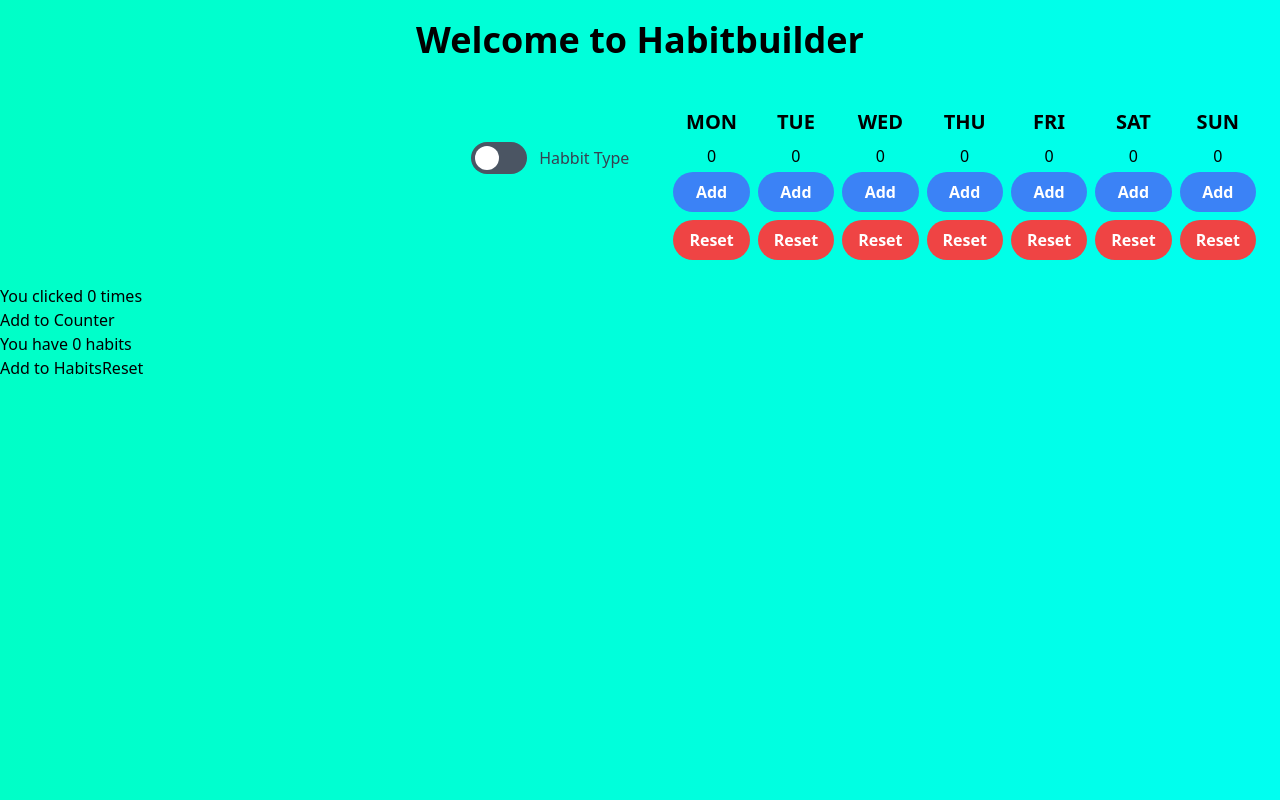
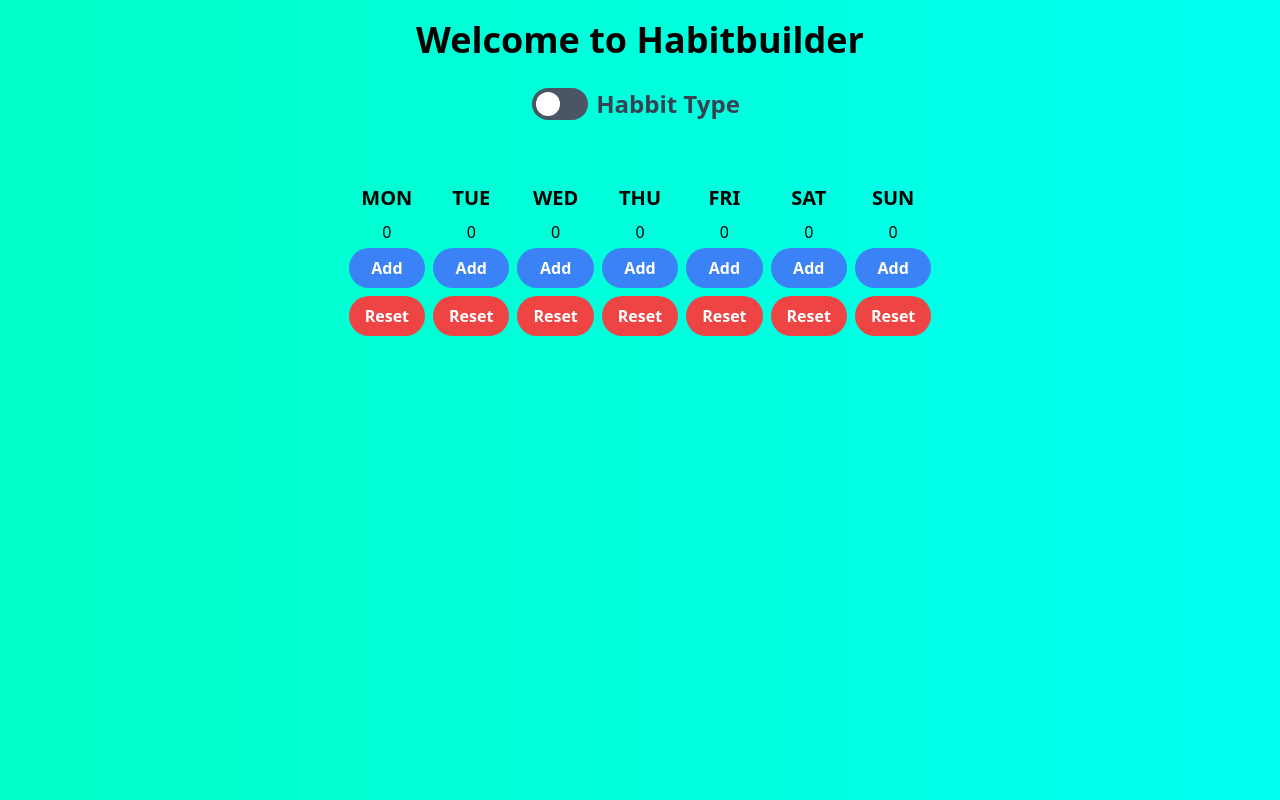
Before and after one commit to robonafisi/react-testing, a React (Create React App) app: page / in a window 1280 px wide. Built offline with nearby package versions, Linux system fonts and the light colour scheme.

Commit message:
New, simple look

```diff
--- a/src/App.js
+++ b/src/App.js
@@ -5,8 +5,6 @@ import { Helmet } from 'react-helmet';
 
 function App() {
 
-  const [count, setCount] = useState(0);
-  const [habitcount, setHabitcount] = useState(0);
   const [habittype, setHabittype] = useState(false);
   const [moncount, setMoncount] = useState(0);
   const [tuecount, setTuecount] = useState(0);
@@ -34,29 +32,22 @@ function App() {
       <h1 className='text-4xl font-extrabold m-5'>Welcome to Habitbuilder</h1>
       </div>
 
-      <div className='flex items-center justify-between'>
-      <div>
-      </div>
-
-      <div className="flex space-x-10 m-5">
-
         <div class="flex items-center justify-center w-full mb-12">
           <label for="toggleB" class="flex items-center cursor-pointer">
-
             <div class="relative">
 
               <input type="checkbox" id="toggleB" onClick={toggleButton} class="sr-only"/>
               <div class="block bg-gray-600 w-14 h-8 rounded-full"></div>
               <div class="dot absolute left-1 top-1 bg-white w-6 h-6 rounded-full transition"></div>
             </div>
-            <div class="ml-3 text-gray-700 font-medium">
+            <div class="text-2xl text-gray-700 font-bold m-2">
               Habbit Type
             </div>
           </label>
         </div>
 
         {habittype ?
-        <div className='flex items-center'>
+        <div className='flex items-center justify-center'>
         <div className='flex flex-col'><p className='m-2 text-xl font-bold'>MON</p><input type="checkbox" className='m-2'/></div>
         <div className='flex flex-col'><p className='m-2 text-xl font-bold'>TUE</p><input type="checkbox" className='m-2'/></div>
         <div className='flex flex-col'><p className='m-2 text-xl font-bold'>WED</p><input type="checkbox" className='m-2'/></div>
@@ -65,7 +56,7 @@ function App() {
         <div className='flex flex-col'><p className='m-2 text-xl font-bold'>SAT</p><input type="checkbox" className='m-2'/></div>
         <div className='flex flex-col'><p className='m-2 text-xl font-bold'>SUN</p><input type="checkbox" className='m-2'/></div>
         </div> :
-        <div className='flex items-center'>
+        <div className='flex items-center justify-center'>
         <div className='flex flex-col'><p className='m-2 text-xl font-bold text-center'>MON</p><p className='text-center'>{moncount}</p><button className="bg-blue-500 hover:bg-blue-700 text-white font-bold py-2 px-4 rounded-full m-1" onClick={() => setMoncount(moncount + 1)}>Add</button><button className="bg-red-500 hover:bg-red-700 text-white font-bold py-2 px-4 rounded-full m-1" onClick={() => setMoncount(0)}>Reset</button></div>
         <div className='flex flex-col'><p className='m-2 text-xl font-bold text-center'>TUE</p><p className='text-center'>{tuecount}</p><button className="bg-blue-500 hover:bg-blue-700 text-white font-bold py-2 px-4 rounded-full m-1" onClick={() => setTuecount(tuecount + 1)}>Add</button><button className="bg-red-500 hover:bg-red-700 text-white font-bold py-2 px-4 rounded-full m-1" onClick={() => setTuecount(0)}>Reset</button></div>
         <div className='flex flex-col'><p className='m-2 text-xl font-bold text-center'>WED</p><p className='text-center'>{wedcount}</p><button className="bg-blue-500 hover:bg-blue-700 text-white font-bold py-2 px-4 rounded-full m-1" onClick={() => setWedcount(wedcount + 1)}>Add</button><button className="bg-red-500 hover:bg-red-700 text-white font-bold py-2 px-4 rounded-full m-1" onClick={() => setWedcount(0)}>Reset</button></div>
@@ -77,22 +68,6 @@ function App() {
       }
 
         </div>
-      </div>
-
-      <p>You clicked {count} times</p>
-      <button onClick={() => setCount(count + 1)}>
-        Add to Counter
-      </button>
-
-      <p>You have {habitcount} habits</p>
-      <button onClick={() => setHabitcount(habitcount + 1)}>
-        Add to Habits
-      </button>
-
-      <button onClick={() => {setCount(0); setHabitcount(0);}}>
-        Reset
-      </button>
-    </div>
   );
 }
 
```
